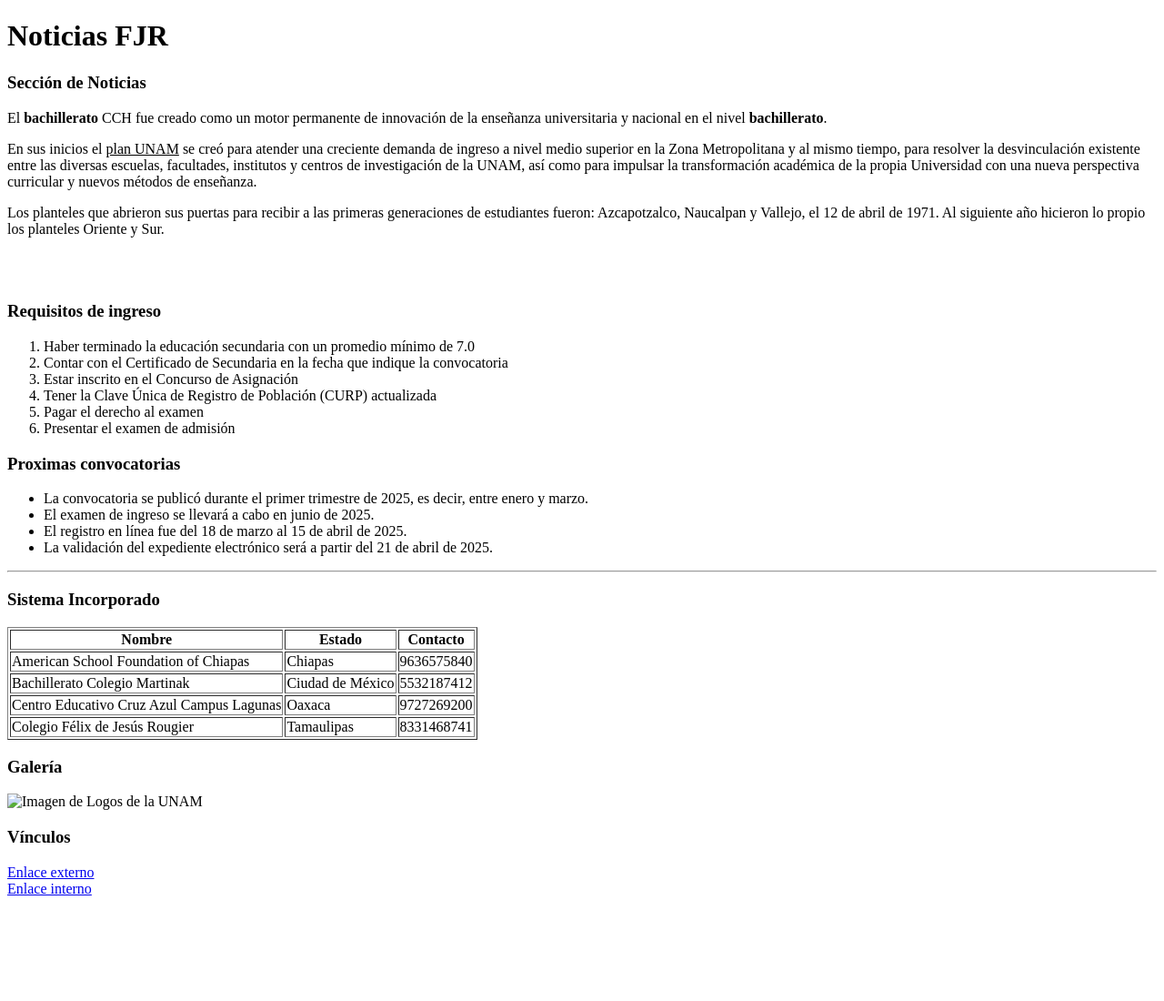
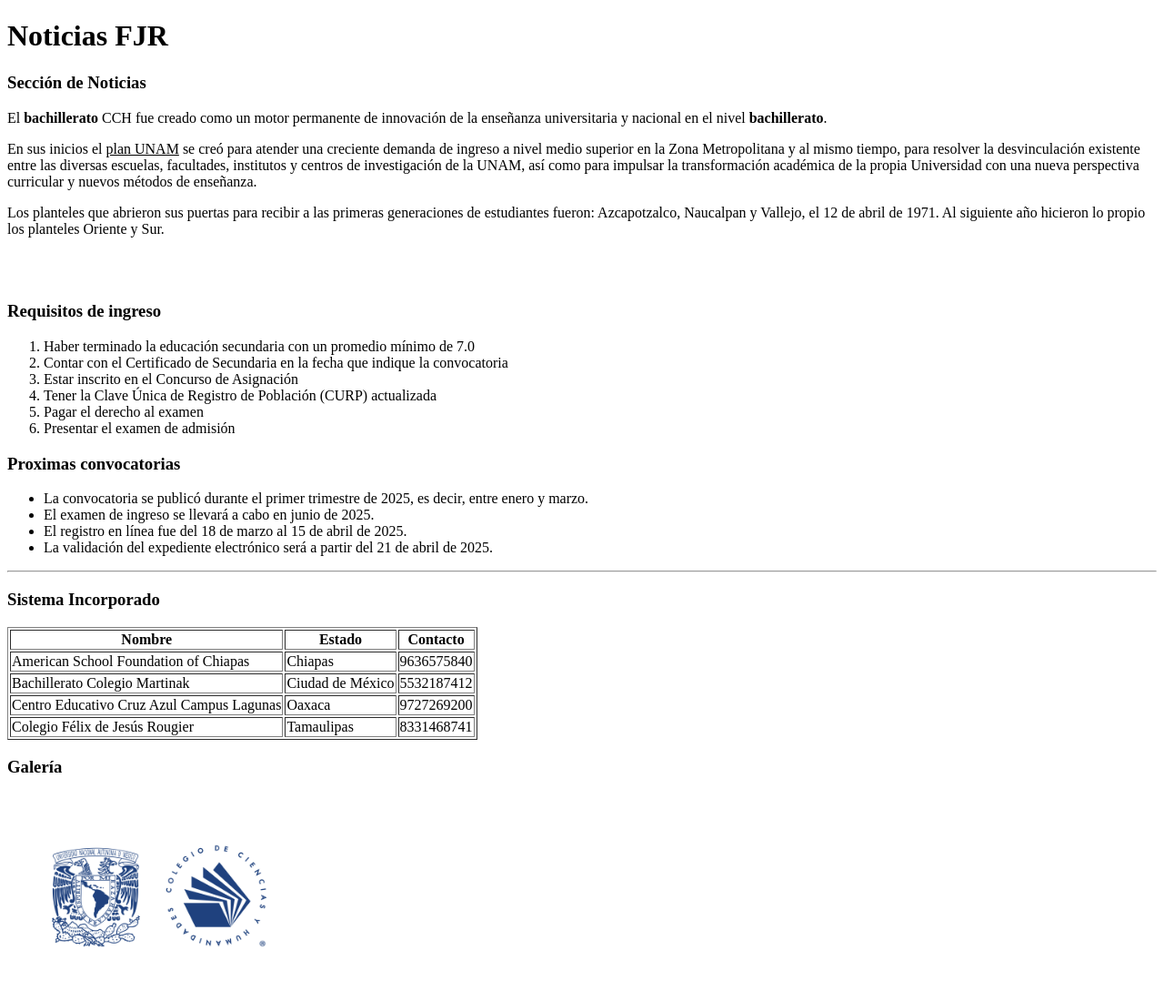
Before and after one commit to Chidmastedeidad/Examen-1er-Periodo-SebasB, a plain HTML site: page index.html in a window 1280 px wide. Shown: the top 1100 px of the page at 91% size. Before the commit the page ends 994 px from the top, so only its background shows below. Drawn offline with Linux system fonts and the light colour scheme; the site is published under a folder, as on GitHub Pages, so addresses that start at the root find nothing.

Commit message:
Update index.html

```diff
--- a/index.html
+++ b/index.html
@@ -66,7 +66,7 @@
 </table>
 
 <h3>Galería</h3>
-<img src="/img/imagen1.jpg" alt="Imagen de Logos de la UNAM" width="400">
+<img src="img/imagen1.jpg" alt="Imagen de Logos de la UNAM" width="400">
 
 <!--Se utilizo "#" para que "tabla" tuviera enlace interno-->
 <h3>Vínculos</h3>
```
